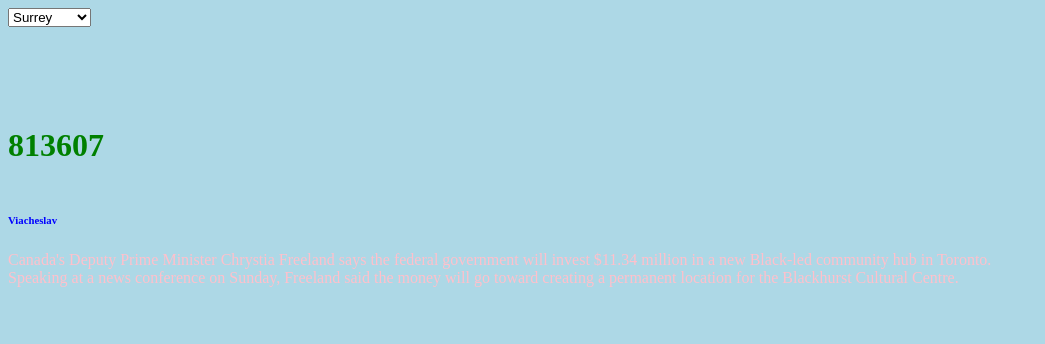
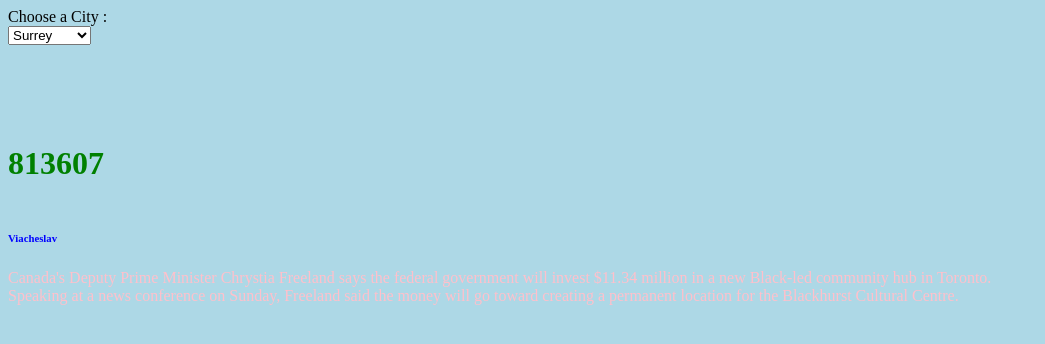
Before and after one commit to Viacheslav1456/My-website, a plain HTML site: page Lab4/lab4Task2.html in a window 1280 px wide. Shown: the whole page, without its empty margins (0-1045 px from the left). Drawn offline with Linux system fonts and the light colour scheme.

Commit message:
Update lab4Task2.html

```diff
--- a/Lab4/lab4Task2.html
+++ b/Lab4/lab4Task2.html
@@ -2,6 +2,7 @@
 <html>
     <title> Drop down box </title>
 <body style="background-color: lightblue;">
+    <label for="Cities:Viacheslav"> Choose a City :</label>
 <form action="">
     <select name="Cities:Viacheslav">
         <option value="Surrey"> Surrey </option>
```
